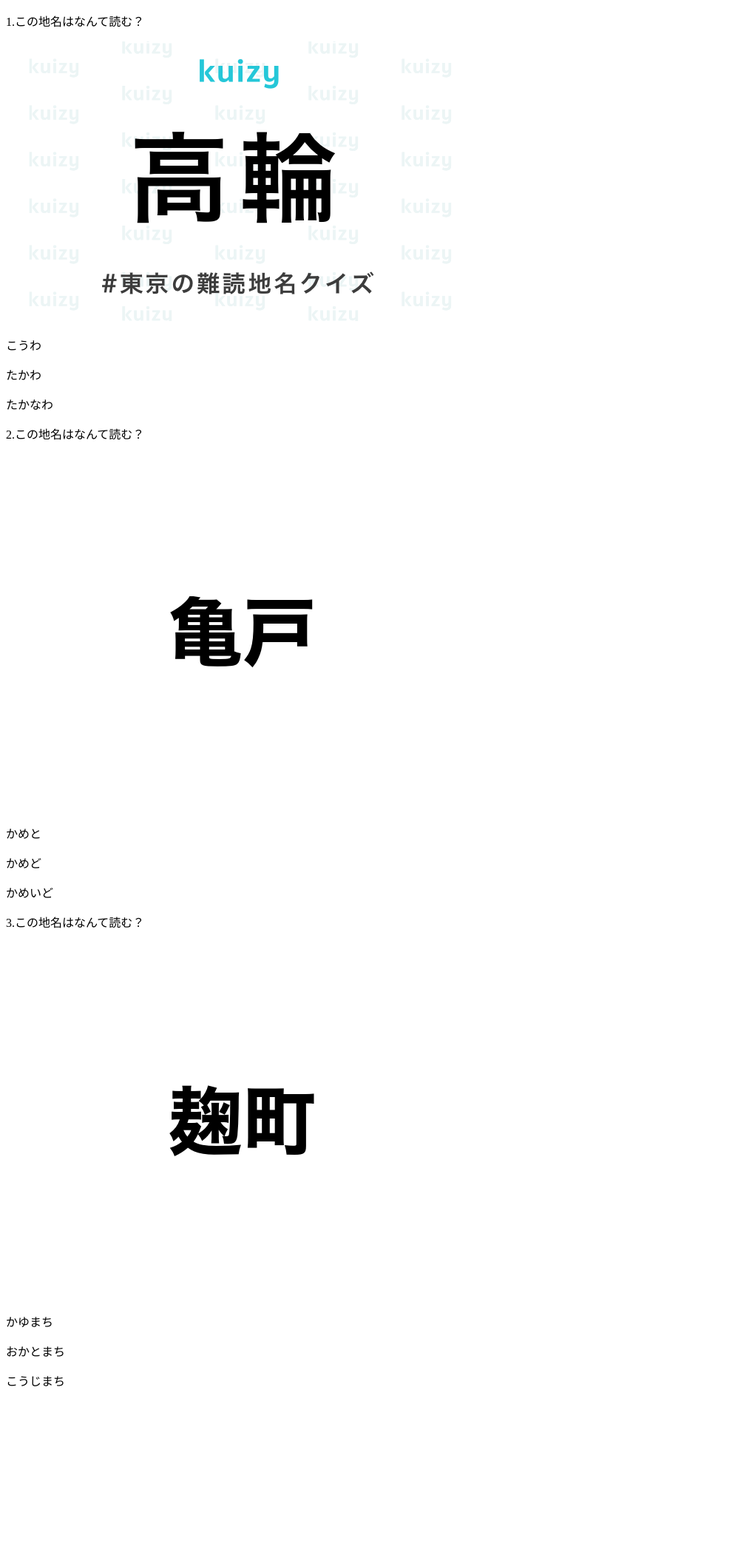
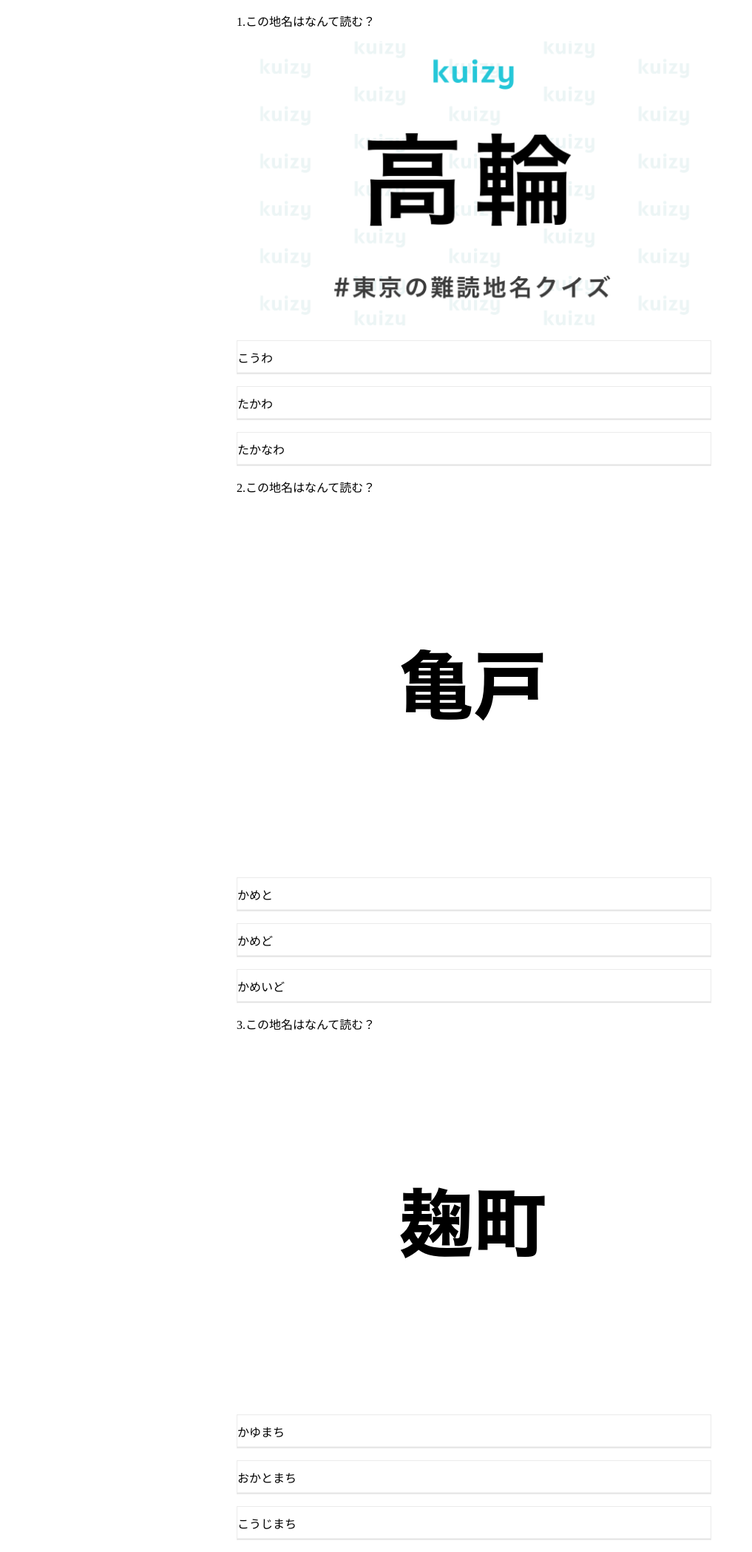
Before and after one commit to posse-ap/gen2.0-yukiesuta, a PHP site: page /writing.html in a window 1280 px wide. Shown: the whole page at 74% size, without its empty margins (0-1017 px from the left). Before the commit the page ends 1874 px from the top, so only its background shows below. Run offline with PHP 8.4, Linux system fonts and the light colour scheme.

Commit message:
CSSやった　レスポンシブ対応もした　諸々JSが未対応

```diff
--- a/writing/writing.css
+++ b/writing/writing.css
@@ -1,3 +1,25 @@
 .ansT,.ansF,.ans{
     display: none;
 }
+
+body{
+    margin-left:calc(50% - 320px);
+    margin-right:calc(50% - 320px);
+}
+
+
+.box{
+    padding: 10px 0;
+    box-shadow: inset 0px -1.5px #e5e5e5;
+    border: 1px solid rgb(235,235,235);
+    width: 640px;
+    cursor: pointer;
+}
+
+img{
+    width: 640px;
+}
+
+.ansT,.ansF,.ans{
+    background-color: rgb(247, 247, 247);
+}
--- a/writing/writing.html
+++ b/writing/writing.html
@@ -6,6 +6,7 @@
     <meta name="viewport" content="width=device-width, initial-scale=1.0">
     <title>Document</title>
     <link rel="stylesheet" href="writing.css" />
+    <link rel="stylesheet" href="writing_resp.css" />
 </head>
 <body>
     <div id="main"></div>
--- a/writing/writing.js
+++ b/writing/writing.js
@@ -2,18 +2,7 @@ let option =[
     ["たかなわ","たかわ","こうわ"],
     ["かめいど","かめど","かめと"],
     ["こうじまち","おかとまち","かゆまち"]
-]
-
-// let asd = [];
-
-// //問題の数ループ
-// for(let abc =0;abc<option.length;abc++){
-// asd.push(abc);
-// }
-
-// const zxc = asd;
-
-// const number = zxc;
+];
 
 
 for(let count =0;count<option.length;count++){
@@ -67,7 +56,7 @@ for(let count =0;count<option.length;count++){
 
         let optionLoop =
         // `<p id="choice${option [count] [newNumber[i]]}_${count+1}" class="box${count}">${option [count] [newNumber[i]]}</p>`;
-        `<p id="choice_${count}_${i}" class="box${count}">${option [count] [newNumber[i]]}</p>`;
+        `<p id="choice_${count}_${i}" class="box">${option [count] [newNumber[i]]}</p>`;
         document.getElementById(`imgNext${count}`).insertAdjacentHTML('afterEnd', optionLoop);
     };
 
@@ -75,7 +64,6 @@ for(let count =0;count<option.length;count++){
         for(let l=0;l<option[count].length;l++){
             document.getElementById(`choice_${count}_${l}`).style.cursor = "pointer";
             document.getElementById(`choice_${count}_${l}`).style.pointerEvents = "none";
-            console.log(`choice_${count}_${l}`)
         };
     };
 console.log(document.getElementById(`choice_${count}_${0}`))
@@ -84,6 +72,7 @@ console.log(document.getElementById(`choice_${count}_${0}`))
     document.getElementById(`choice_${count}_${0}`).onclick = function(){
         document.getElementById(`ansT_${count+1}`).style.display = "block";
         document.getElementById(`ans_${count+1}`).style.display = "block";
+
         afterPush();
         };
 
--- /dev/null
+++ b/writing/writing_resp.css
@@ -0,0 +1,8 @@
+@media screen and (max-width: 650px){
+    body{
+        margin:0 2%;
+    }
+    img,.box,.ans{
+        width: 100%;
+    }
+}
```
Also changed, not shown: 1 other file.
